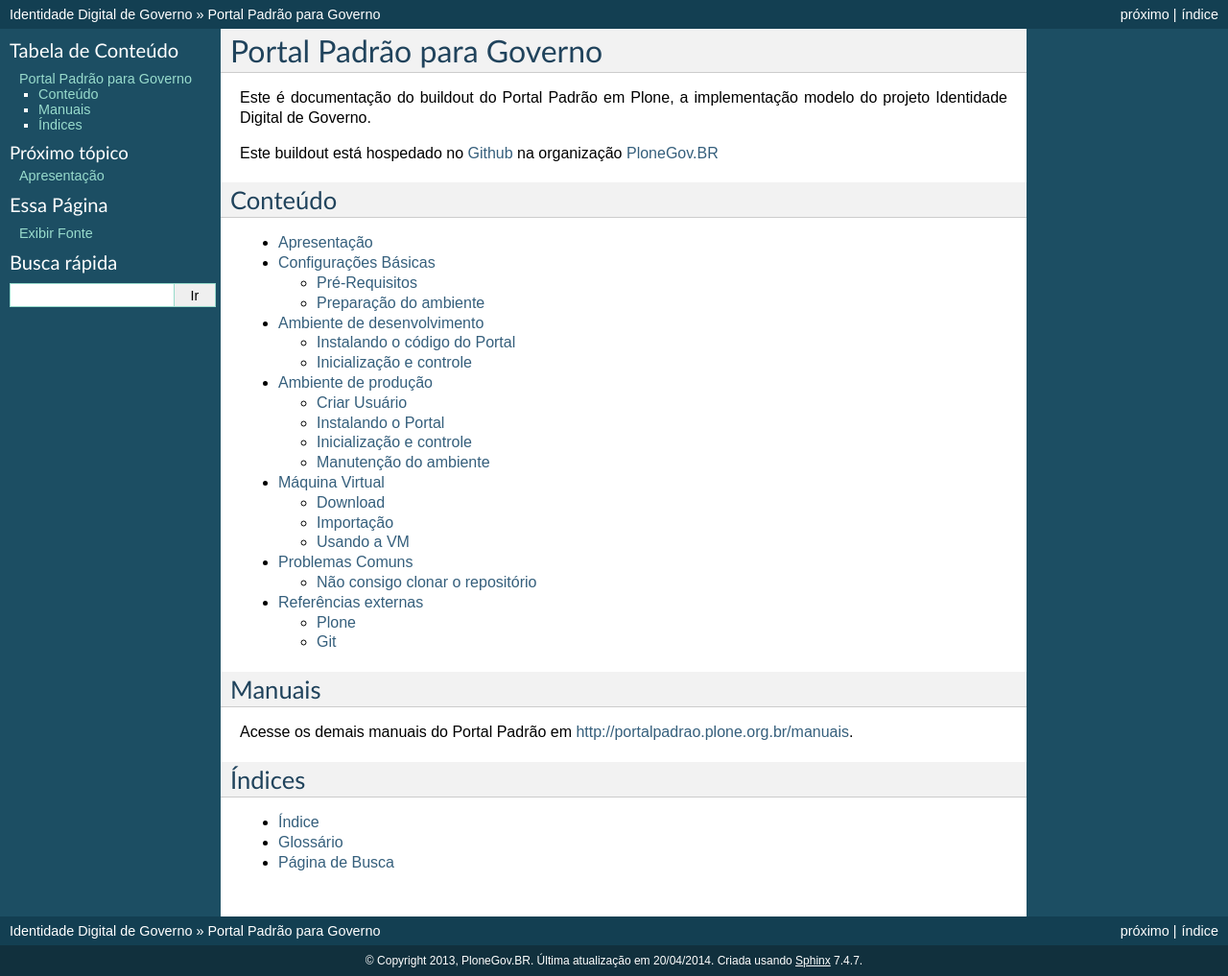
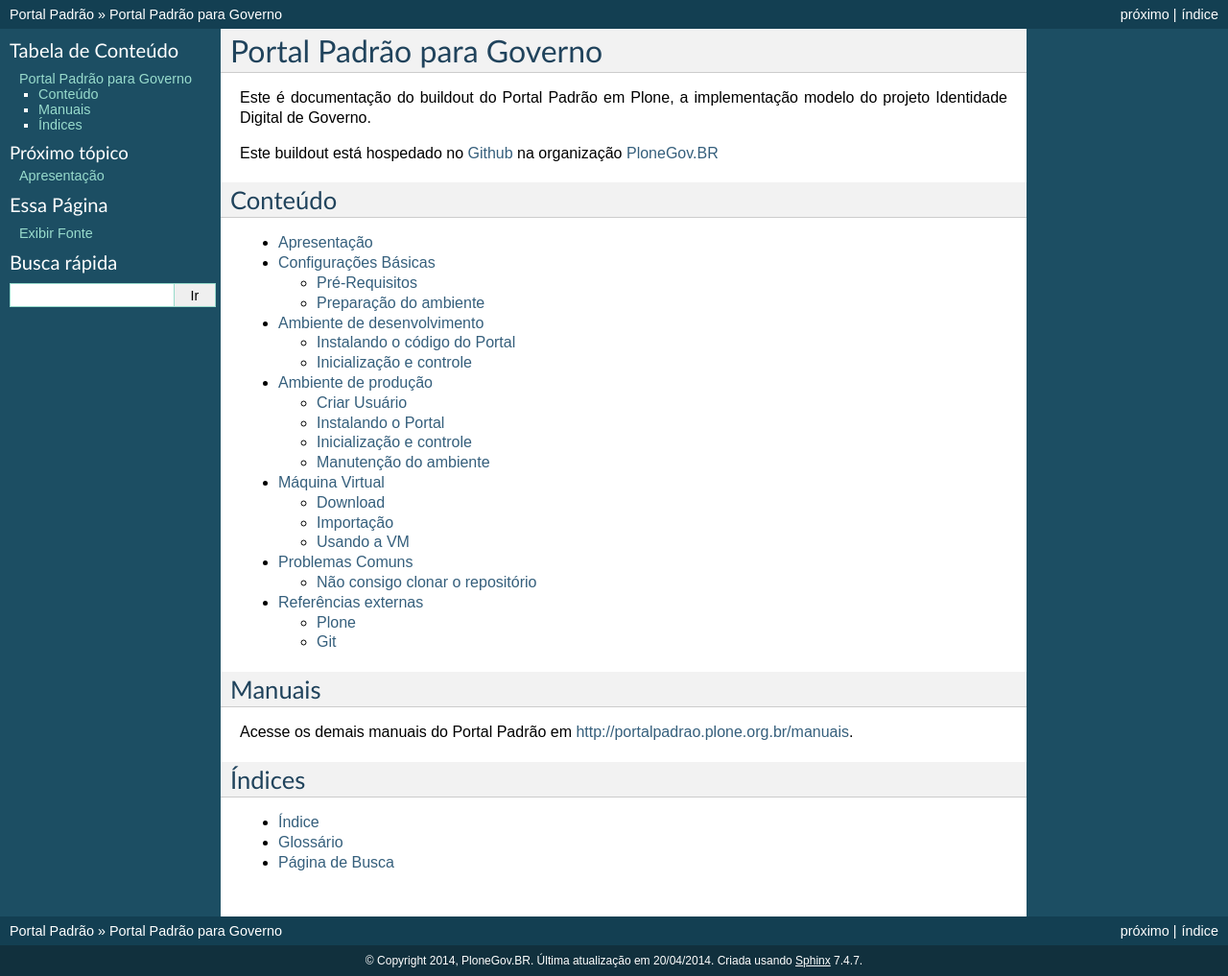
Before and after one commit to plonegovbr/portal.buildout, a Sphinx documentation site: the page built from docs/index.rst, in a window 1280 px wide. Shown: the whole page at 96% size. Built offline with Sphinx 7.4.7, drawn with Linux system fonts in a browser that asks for light colours.

Commit message:
Atualiza versão, renomeia pacote

```diff
--- a/docs/conf.py
+++ b/docs/conf.py
@@ -6,11 +6,11 @@
 source_encoding = 'utf-8'
 master_doc = 'index'
 
-project = u'Identidade Digital de Governo'
-copyright = u'2013, PloneGov.BR'
+project = u'Portal Padrão'
+copyright = u'2014, PloneGov.BR'
 
-version = '20130422'
-release = '20130422.01'
+version = '20140420'
+release = '20140420.02'
 
 language = 'pt_BR'
 
```
